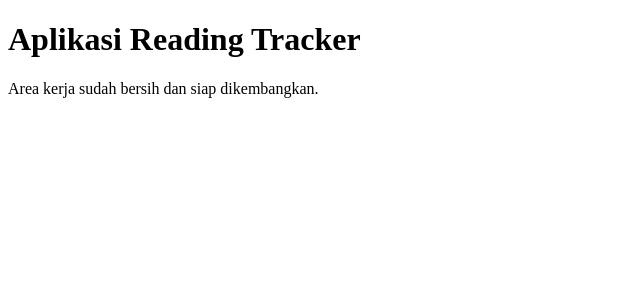
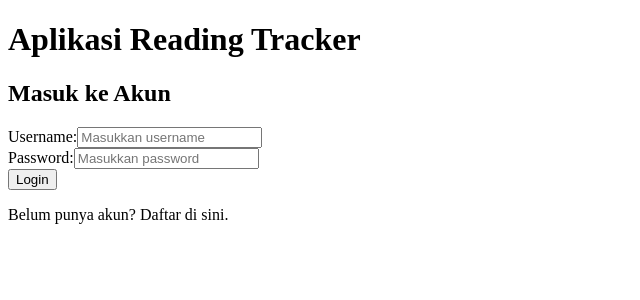
Before and after one commit to fadilahfdn/client-reading-tracker, a React (Vite) app: page / in a window 1280 px wide. Shown: the top 300 px of the page, without its empty margins (0-640 px from the left). Built offline with nearby package versions, Linux system fonts and the light colour scheme.

Commit message:
feat: integrasi axios, simpan token ke local storage, dan setup react router

```diff
--- a/package.json
+++ b/package.json
@@ -10,6 +10,7 @@
     "preview": "vite preview"
   },
   "dependencies": {
+    "axios": "^1.21.0",
     "react": "^19.3.1",
     "react-dom": "^19.3.1"
   },
--- a/src/App.jsx
+++ b/src/App.jsx
@@ -1,9 +1,11 @@
 // src/App.jsx
+import Login from './components/Login';
+
 function App() {
   return (
     <div>
       <h1>Aplikasi Reading Tracker</h1>
-      <p>Area kerja sudah bersih dan siap dikembangkan.</p>
+      <Login />
     </div>
   );
 }
--- /dev/null
+++ b/src/components/Login.jsx
@@ -0,0 +1,71 @@
+// src/components/Login.jsx
+import { useState } from "react";
+import axios from 'axios';
+
+function Login() {
+  const [username, setUsername] = useState("");
+  const [password, setPassword] = useState("");
+  const [pesanError, setPesanError] = useState('');
+
+  const handleLogin = async (e) => {
+    e.preventDefault();
+    setPesanError('');
+
+  try {
+      // Mengirim request POST ke Backend
+      const response = await axios.post('http://localhost:3000/auth/login', {
+        username: username,
+        password: password
+      });
+
+     // Ambil token dari balasan server
+      const tokenJWT = response.data.token;
+
+      // Simpan token ke dalam local storage browser
+      localStorage.setItem('token', tokenJWT);
+
+      console.log("Login Berhasil! Token diamankan di Local Storage.");
+      alert("Login Sukses!");
+
+    } catch (error) {
+      // Menangkap balasan error dari Backend
+      if (error.response) {
+        setPesanError(error.response.data.message);
+      } else {
+        setPesanError("Gagal terhubung ke server.");
+      }
+    }
+  };
+
+  return (
+    <div className="login-container">
+      <h2>Masuk ke Akun</h2>
+
+      {pesanError && <p style={{ color: 'red' }}>{pesanError}</p>}
+      <form onSubmit={handleLogin}>
+        <div>
+          <label>Username:</label>
+          <input
+            type="text"
+            placeholder="Masukkan username"
+            value={username}
+            onChange={(e) => setUsername(e.target.value)} // Memperbarui memori tiap ada ketikan
+          />
+        </div>
+        <div>
+          <label>Password:</label>
+          <input
+            type="password"
+            placeholder="Masukkan password"
+            value={password}
+            onChange={(e) => setPassword(e.target.value)}
+          />
+        </div>
+        <button type="submit">Login</button>
+      </form>
+      <p>Belum punya akun? Daftar di sini.</p>
+    </div>
+  );
+}
+
+export default Login;
```
Also changed, not shown: 1 other file (tests, documents, lock files or other folders).
